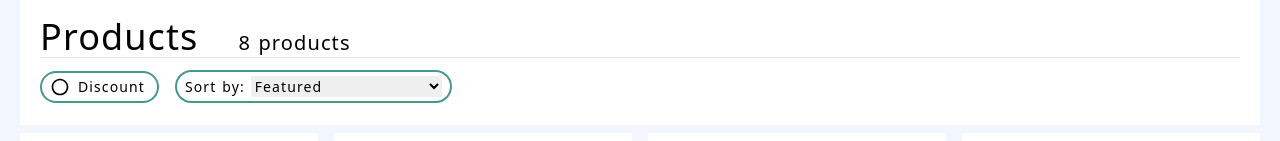
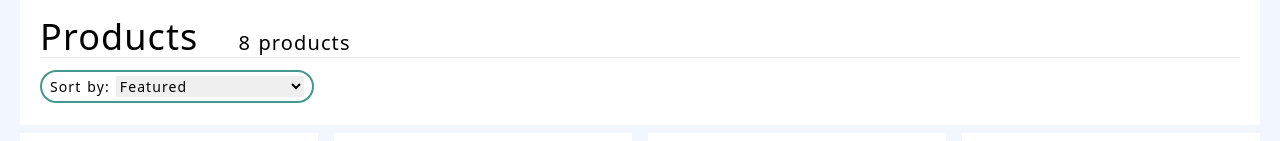
Before and after one commit to OvidiuAl3x/store, a React (Create React App) app: page /products in a window 1280 px wide. Shown: the part 258-399 px from the top of the page. Built offline with nearby package versions, Linux system fonts and the light colour scheme; data requests are answered from the project's data file.

Commit message:
add sort

```diff
--- a/src/components/Layout.jsx
+++ b/src/components/Layout.jsx
@@ -20,7 +20,7 @@ import { BiSolidTShirt } from "react-icons/bi";
 
 const style = {
   parent:
-    "mb-10 md:mb-0 fixed z-10 w-full md:relative bg-[#f2f6ff] border-b-[3px] border-primary md:border-b-0",
+    "mb-10 md:mb-0 w-full md:relative bg-[#f2f6ff] border-b-[3px] border-primary md:border-b-0",
   media:
     "text-[25px] rounded-full border border-white p-1 m-[3px] cursor-pointer hover:scale-110 duration-300",
   navBar: "m-10 hover:scale-110  duration-300",
@@ -128,7 +128,7 @@ const Layout = () => {
           </ul>
         </nav>
       </div>
-      <hr className="md:mt-6" />
+      <hr className="md:mt-6 hidden md:block" />
       <nav>
         <ul className={navBarParent}>
           <li className={navBar}>
--- a/src/components/Products.jsx
+++ b/src/components/Products.jsx
@@ -1,6 +1,6 @@
 import React, { useEffect, useState } from "react";
 import { GetData } from "../service/ApiRequest";
-import { BiCircle, BiSolidCheckCircle } from "react-icons/bi";
+
 import ProductsCards from "./ProductsCard";
 
 const style = {
@@ -13,23 +13,32 @@ const Products = () => {
   const { h1 } = style;
   const [data, setData] = useState();
   const [discount, setDiscount] = useState(false);
-
   useEffect(() => {
     (async () => {
       const data = await GetData();
-      if (discount) {
-        const newItem = data?.filter((item) => {
-          return item.discount;
-        });
-        setData(newItem);
-      } else {
-        setData(data);
-      }
+      setData(data);
     })();
-  }, [discount]);
+  }, []);
 
-  const handleClick = () => {
-    setDiscount(!discount);
+  const handleSort = async (e) => {
+    let value = e.target.value;
+    let asc;
+    if (value === "priceLow") {
+      const data = await GetData((value = "price"), (asc = "asc"));
+      setData(data);
+    } else if (value === "priceHigh") {
+      const data = await GetData((value = "price"), (asc = "desc"));
+      setData(data);
+    } else if (value === "discount") {
+      const data = await GetData((value = "discount"), (asc = "desc"));
+      const newItem = data?.filter((item) => {
+        return item.discount;
+      });
+      setData(newItem);
+    } else {
+      const data = await GetData(value);
+      setData(data);
+    }
   };
 
   const numberProducts = data?.length;
@@ -50,23 +59,14 @@ const Products = () => {
           </p>
         </div>
         <hr />
-        <div className="mt-3 flex items-center">
-          <div
-            className="flex items-center text-xl w-fit rounded-full px-2 py-1 cursor-pointer border-2 border-primary"
-            onClick={handleClick}
-          >
-            {!discount ? <BiCircle /> : <BiSolidCheckCircle />}
-
-            <p className="mr-1 ml-2 text-sm">Discount</p>
-          </div>
-          <div className="ml-4 border-2 border-primary rounded-full px-2 py-1 text-sm">
+        <div className="mt-3 w-fit">
+          <div className="border-2 border-primary rounded-full px-2 py-1 text-sm">
             <label for="products">Sort by: </label>
-            <select name="products">
+            <select name="products" onChange={handleSort}>
               <option value="featured">Featured</option>
               <option value="priceLow">Price: Low to High</option>
               <option value="priceHigh">Price: High to low</option>
-              <option value="discountLow">Discount: Low to High</option>
-              <option value="discountHigh">Discount: High to low</option>
+              <option value="discount">Discount: High to low</option>
             </select>
           </div>
         </div>
--- a/src/service/ApiRequest.jsx
+++ b/src/service/ApiRequest.jsx
@@ -1,14 +1,14 @@
-export const GetData = async () => {
-  const response = await fetch("http://localhost:3000/products");
-  if (response.ok) {
-    return await response.json();
-  }
-  throw new Error("something went wrong");
-};
+// export const GetData = async () => {
+//   const response = await fetch("http://localhost:3000/products");
+//   if (response.ok) {
+//     return await response.json();
+//   }
+//   throw new Error("something went wrong");
+// };
 
-export const GetDataOrder = async () => {
+export const GetData = async (price, asc) => {
   const response = await fetch(
-    "http://localhost:3000/products?_sort=price&_order=asc"
+    `http://localhost:3000/products?_sort=${price}&_order=${asc}`
   );
   if (response.ok) {
     return await response.json();
```
